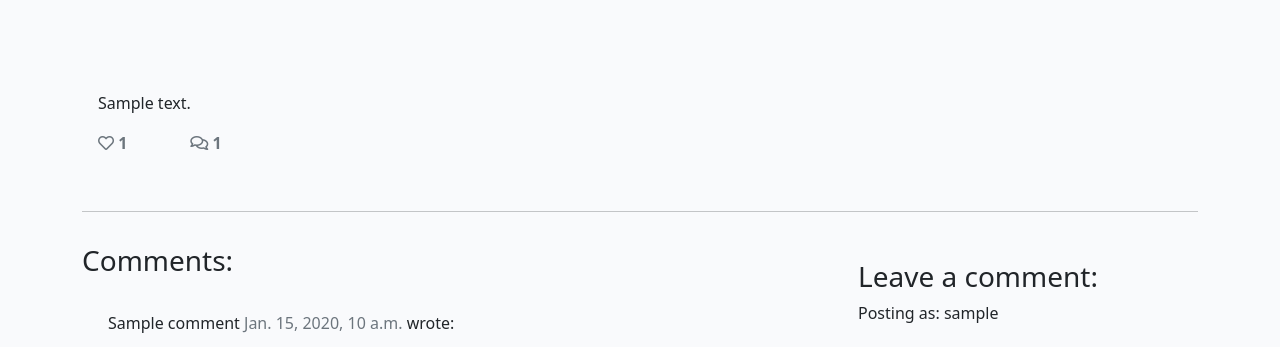
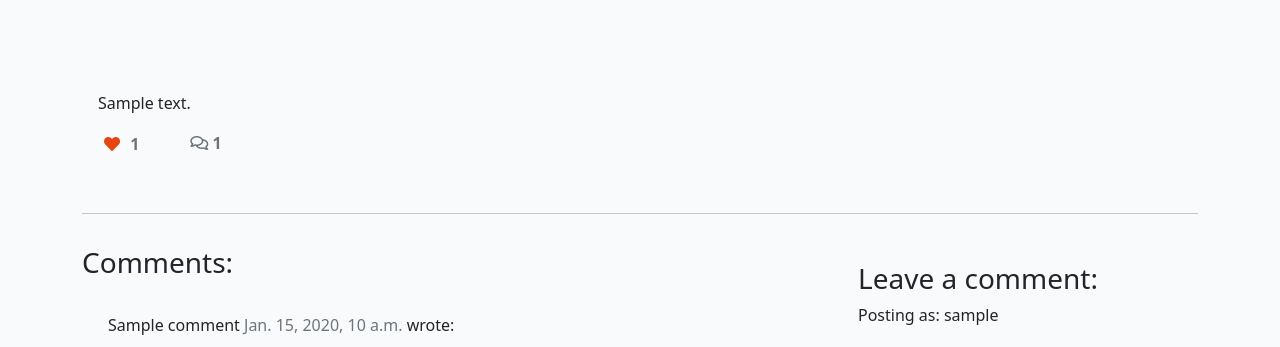
Before and after one commit to richardreiter/the-fast-supper, a Django app: a page that uses templates/post_detail.html in a window 1280 px wide. Shown: the part 281-628 px from the top of the page. Run offline with Django 3.2, Linux system fonts and the light colour scheme; a user stored in the database is signed in; tables that the repository leaves empty hold one stand-in row (values such as "Sample post"); some libraries are stand-ins or nearby versions.

Commit message:
Edit post_detail.html to add likes form

```diff
--- a/fastblog/views.py
+++ b/fastblog/views.py
@@ -105,6 +105,13 @@ class PostDetail(View):
         )
 
 
+"""
+Many thanks to Matt Rudge and CI's 'I Think Therefore I Blog'
+Walkthrough project - a great reference, inspiration and example:
+https://github.com/Code-Institute-Solutions/Django3blog
+"""
+
+
 class PostLike(View):
 
     def post(self, request, slug, *args, **kwargs):
--- a/templates/post_detail.html
+++ b/templates/post_detail.html
@@ -38,8 +38,36 @@ https://github.com/Code-Institute-Solutions/Django3blog -->
                 <div class="row">
 
                     <div class="col-1">
-                        <!-- The number of likes goes before the closing strong tag -->
-                        <strong class="text-secondary"><i class="far fa-heart"></i> {{ post.number_of_likes }} </strong>
+                        <strong>
+                            <!-- only if user is authenticated -->
+                            {% if user.is_authenticated %}
+                            <!-- display inline bootstrap class -->
+                            <form action="{% url 'post_like' post.slug %}" class="d-inline" method="POST">
+                                {% csrf_token %}
+                                <!-- display solid heart if user liked -->
+                                {% if liked %}
+
+                                    <button type="submit" name="blogpost_id" value="{{ post.slug }}" class="btn-like">
+                                        <i class="fas fa-heart"></i>
+                                    </button>
+
+                                <!-- if user hasn't liked yet display an outline -->
+                                {% else %}
+
+                                <button type="submit" name="blogpost_id" value="{{ post.slug }}" class="btn-like">
+                                    <i class="far fa-heart"></i>
+                                </button>
+
+                                {% endif %}
+
+                            </form>
+                            {% else %}
+                                <!-- if user is not authenticated, display standard outlined heart -->
+                                <span class="text-secondary"><i class="far fa-heart"></i></span>
+                            {% endif %}
+                            <!-- display number of likes -->
+                            <span class="text-secondary">{{ post.number_of_likes }}</span>
+                        </strong>
                     </div>
                     <div class="col-1">
                         {% with comments.count as total_comments %}
```
